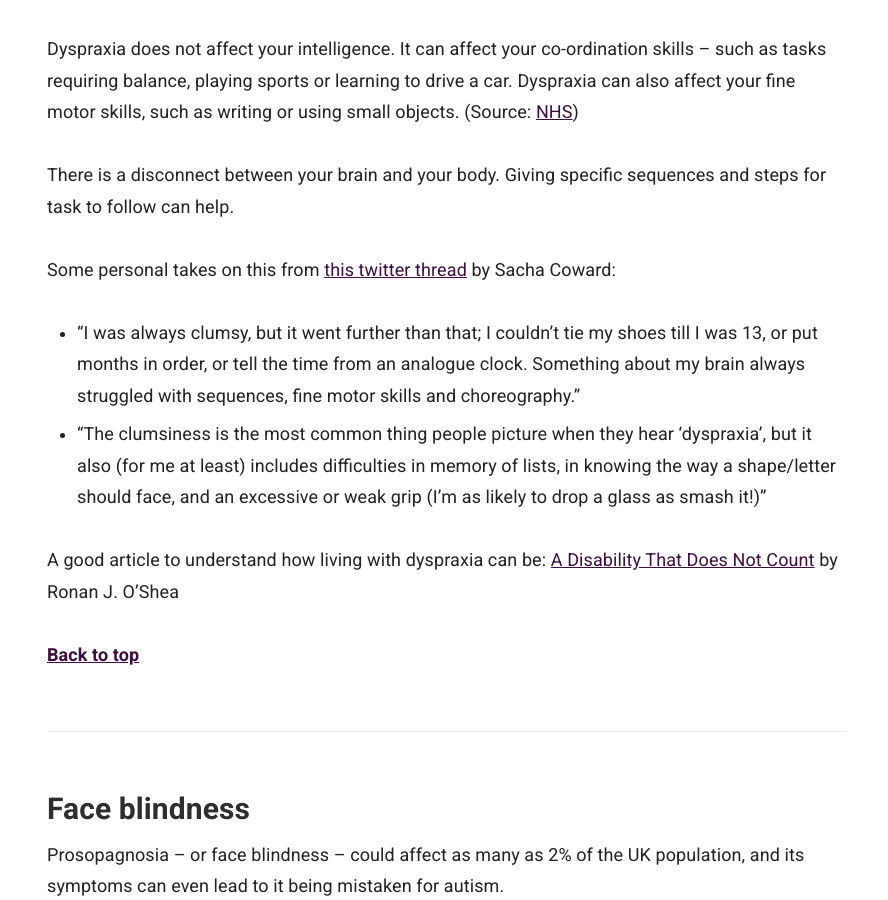
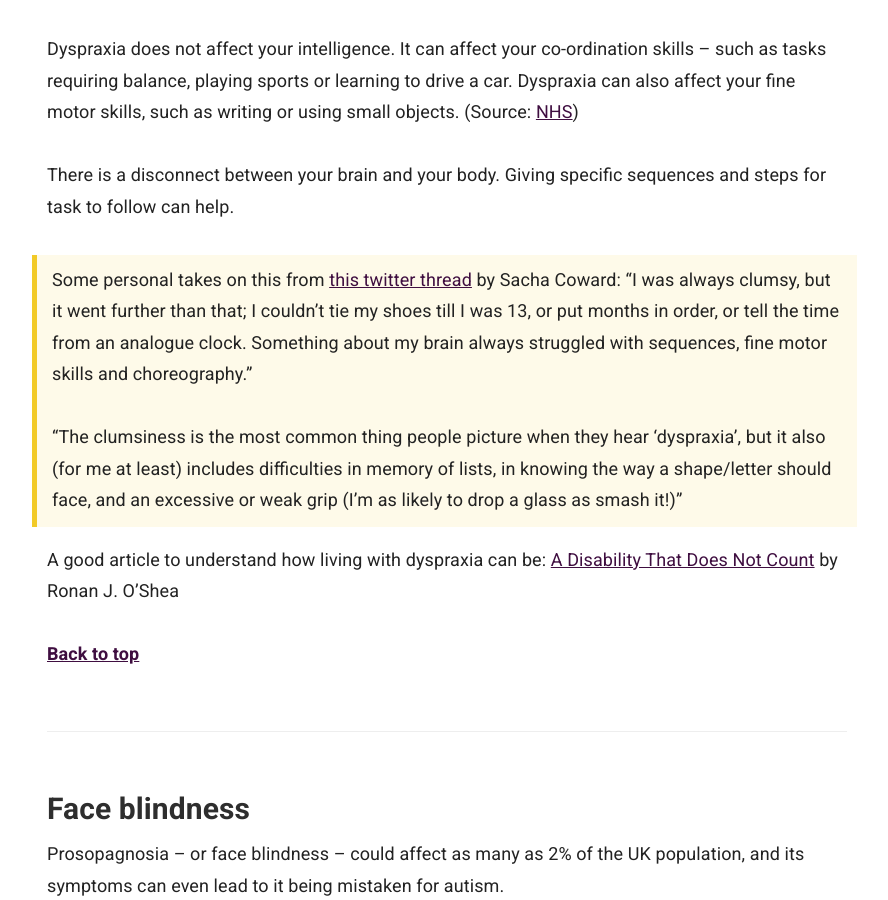
Before and after one commit to numbat70/inclusion2021, a Jekyll site: the page built from _docs/accessibility/advice-specific.md, in a window 1280 px wide and 900 px high, scrolled down 9693 px. Shown: the whole window, without its empty margins (343-1231 px from the left). Built offline with Jekyll 4.4.1, drawn with Linux system fonts in a browser that asks for light colours.

Commit message:
SK - change the presentation of the quotes

```diff
--- a/_docs/accessibility/advice-specific.md
+++ b/_docs/accessibility/advice-specific.md
@@ -183,9 +183,10 @@ Dyspraxia does not affect your intelligence. It can affect your co-ordination sk
 There is a disconnect between your brain and your body.
 Giving specific sequences and steps for task to follow can help.
 
-Some personal takes on this from [this twitter thread](https://twitter.com/sacha_coward/status/1301516498226343942?s=20) by Sacha Coward:
-- "I was always clumsy, but it went further than that; I couldn't tie my shoes till I was 13, or put months in order, or tell the time from an analogue clock. Something about my brain always struggled with sequences, fine motor skills and choreography."
-- "The clumsiness is the most common thing people picture when they hear 'dyspraxia', but it also (for me at least) includes difficulties in memory of lists, in knowing the way a shape/letter should face, and an excessive or weak grip (I'm as likely to drop a glass as smash it!)"
+> Some personal takes on this from [this twitter thread](https://twitter.com/sacha_coward/status/1301516498226343942?s=20) by Sacha Coward:
+> "I was always clumsy, but it went further than that; I couldn't tie my shoes till I was 13, or put months in order, or tell the time from an analogue clock. Something about my brain always struggled with sequences, fine motor skills and choreography."
+>
+> "The clumsiness is the most common thing people picture when they hear 'dyspraxia', but it also (for me at least) includes difficulties in memory of lists, in knowing the way a shape/letter should face, and an excessive or weak grip (I'm as likely to drop a glass as smash it!)"
 
 A good article to understand how living with dyspraxia can be: [A Disability That Does Not Count](https://humanparts.medium.com/a-disability-that-does-not-count-656b5e95e6c1) by Ronan J. O'Shea
 
```
